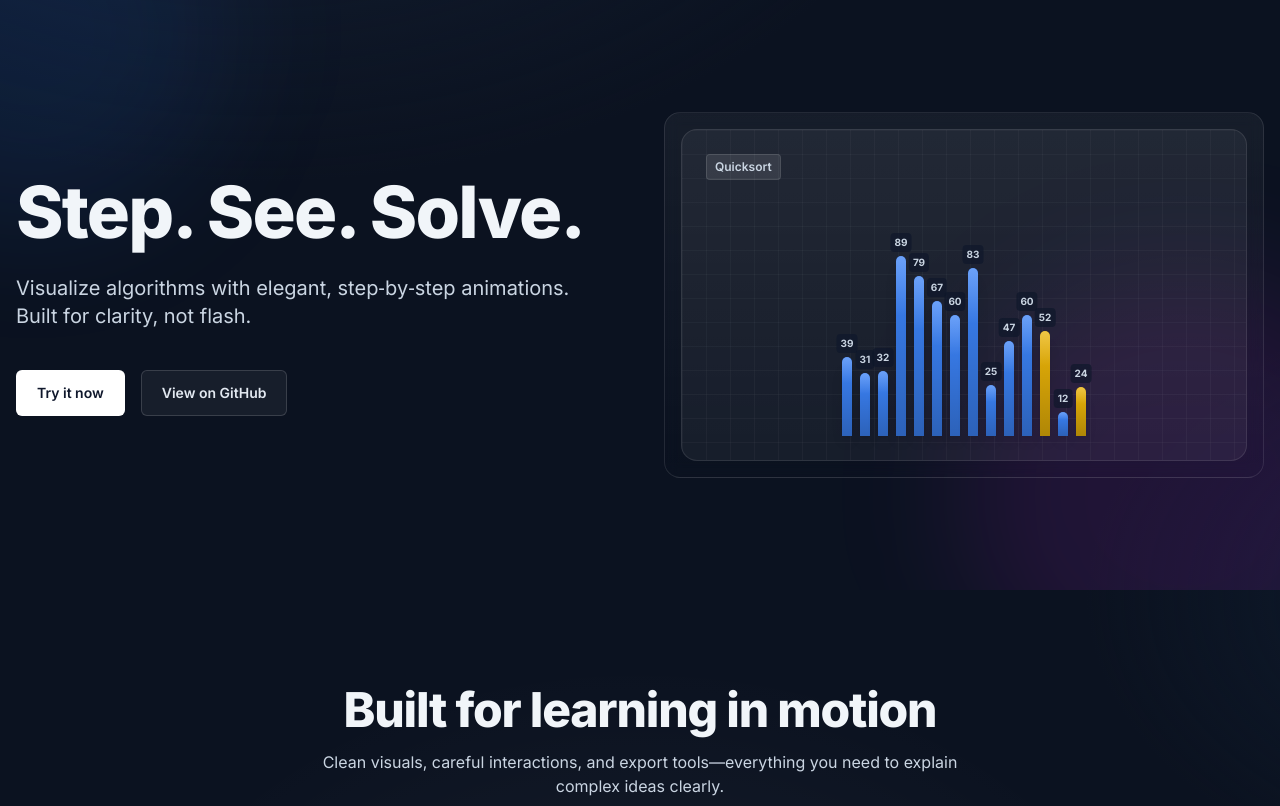
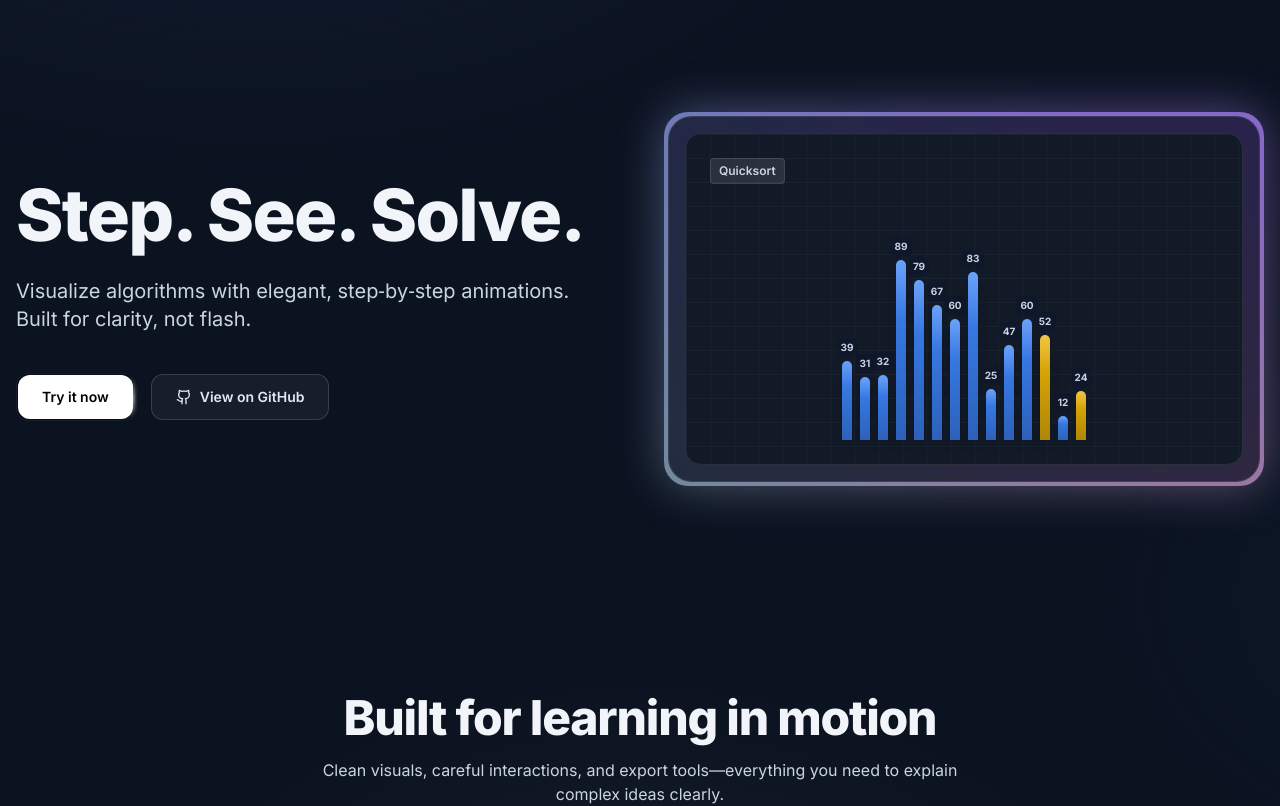
Before and after one commit to WilliamHoltsdalen/algviz, a Next.js app: page / in a window 1280 px wide. Shown: the top 806 px of the page. Built offline with nearby package versions, Linux system fonts and the light colour scheme.

Commit message:
feat(ui): improve landing page hero styling

```diff
--- a/src/components/LandingHero.tsx
+++ b/src/components/LandingHero.tsx
@@ -2,15 +2,15 @@
 
 import { motion } from 'framer-motion';
 import LiveSortingPreview from './LiveSortingPreview';
+import { BackgroundGradient } from './ui/background-gradient';
+import { HoverBorderGradient } from './ui/hover-border-gradient';
+import Link from 'next/link';
+import { Github } from 'lucide-react';
 
 export default function LandingHero() {
   return (
-    <section className="relative overflow-hidden">
-      {/* background accents */}
-      <div aria-hidden className="pointer-events-none absolute inset-0 -z-10">
-        <div className="absolute -top-40 -left-40 h-96 w-96 rounded-full bg-blue-500/10 blur-3xl" />
-        <div className="absolute -bottom-32 -right-32 h-[28rem] w-[28rem] rounded-full bg-fuchsia-500/10 blur-3xl" />
-      </div>
+    <section className="relative">
+
 
       <div className="container mx-auto px-4 py-20 md:py-28">
         <div className="grid grid-cols-1 lg:grid-cols-2 gap-12 items-center">
@@ -39,20 +39,35 @@
               animate={{ opacity: 1, y: 0 }}
               transition={{ delay: 0.15, duration: 0.5 }}
             >
-              <a
-                href="/app"
-                className="inline-flex items-center justify-center rounded-md bg-white text-slate-900 px-5 py-3 text-sm font-semibold hover:bg-white/90 border border-white/10"
-              >
-                Try it now
-              </a>
-              <a
+              <Link href="/app" className="inline-block" aria-label="Open the app">
+                <motion.div
+                  whileHover={{ scale: 1.05 }}
+                  whileTap={{ scale: 0.95 }}
+                  transition={{
+                    type: "spring",
+                    stiffness: 400,
+                    damping: 17
+                  }}
+                >
+                  <HoverBorderGradient
+                    as="button"
+                    containerClassName="rounded-xl"
+                    className="dark:bg-background bg-white text-black dark:text-white flex items-center space-x-2 px-6 py-3 text-sm font-semibold"
+                  >
+                    Try it now
+                  </HoverBorderGradient>
+                </motion.div>
+              </Link>
+              <Link
                 href="https://github.com/"
                 target="_blank"
                 rel="noopener"
-                className="inline-flex items-center justify-center rounded-md px-5 py-3 text-sm font-semibold text-slate-200 border border-white/15 bg-white/5 hover:bg-white/10"
+                className="inline-flex items-center justify-center rounded-xl px-6 py-3 text-sm font-semibold text-slate-200 border border-white/15 bg-white/5 hover:bg-white/10 transition-colors"
+                aria-label="View on GitHub"
               >
+                <Github className="h-4 w-4 mr-2" aria-hidden />
                 View on GitHub
-              </a>
+              </Link>
             </motion.div>
           </div>
 
@@ -63,9 +78,11 @@
             transition={{ delay: 0.1, duration: 0.6 }}
             className="relative"
           >
-            <div className="rounded-2xl border border-white/10 bg-gradient-to-b from-white/5 to-white/0 p-4 backdrop-blur-sm">
-              <LiveSortingPreview />
-            </div>
+            <BackgroundGradient containerClassName="rounded-3xl" animate>
+              <div className="rounded-3xl border border-white/10 bg-slate-950/70 p-4 backdrop-blur-sm">
+                <LiveSortingPreview />
+              </div>
+            </BackgroundGradient>
           </motion.div>
         </div>
       </div>
--- a/src/components/LiveSortingPreview.tsx
+++ b/src/components/LiveSortingPreview.tsx
@@ -102,7 +102,8 @@
   }
 
   return (
-    <div className="relative bg-white/5 border border-white/10 rounded-2xl p-6 overflow-hidden">
+    <div className="relative bg-background rounded-2xl">
+    <div className="relative bg-white/3 border border-white/10 rounded-2xl p-6 overflow-hidden">
       {/* subtle grid */}
       <div aria-hidden className="pointer-events-none absolute inset-0">
         <svg width="100%" height="100%">
@@ -178,5 +179,6 @@
         })}
       </div>
     </div>
+    </div>
   );
 }
--- /dev/null
+++ b/src/components/ui/background-gradient.tsx
@@ -0,0 +1,72 @@
+import { cn } from "@/lib/utils";
+import React from "react";
+import { motion } from "framer-motion";
+
+export const BackgroundGradient = ({
+  children,
+  className,
+  containerClassName,
+  animate = true,
+}: {
+  children?: React.ReactNode;
+  className?: string;
+  containerClassName?: string;
+  animate?: boolean;
+}) => {
+  const variants = {
+    initial: {
+      backgroundPosition: "0 50%",
+    },
+    animate: {
+      backgroundPosition: ["0, 50%", "100% 50%", "0 50%"],
+    },
+  };
+  return (
+    <div className={cn("relative p-[4px] group", containerClassName)}>
+      <motion.div
+        variants={animate ? variants : undefined}
+        initial={animate ? "initial" : undefined}
+        animate={animate ? "animate" : undefined}
+        transition={
+          animate
+            ? {
+                duration: 5,
+                repeat: Infinity,
+                repeatType: "reverse",
+              }
+            : undefined
+        }
+        style={{
+          backgroundSize: animate ? "400% 400%" : undefined,
+        }}
+        className={cn(
+          "absolute inset-0 rounded-3xl z-[1] opacity-60 group-hover:opacity-100 blur-xl  transition duration-500 will-change-transform",
+          " bg-[radial-gradient(circle_farthest-side_at_0_100%,#00ccb1,transparent),radial-gradient(circle_farthest-side_at_100%_0,#7b61ff,transparent),radial-gradient(circle_farthest-side_at_100%_100%,#ffc414,transparent),radial-gradient(circle_farthest-side_at_0_0,#1ca0fb,#141316)]"
+        )}
+      />
+      <motion.div
+        variants={animate ? variants : undefined}
+        initial={animate ? "initial" : undefined}
+        animate={animate ? "animate" : undefined}
+        transition={
+          animate
+            ? {
+                duration: 5,
+                repeat: Infinity,
+                repeatType: "reverse",
+              }
+            : undefined
+        }
+        style={{
+          backgroundSize: animate ? "400% 400%" : undefined,
+        }}
+        className={cn(
+          "absolute inset-0 rounded-3xl z-[1] will-change-transform",
+          "bg-[radial-gradient(circle_farthest-side_at_0_100%,#00ccb1,transparent),radial-gradient(circle_farthest-side_at_100%_0,#7b61ff,transparent),radial-gradient(circle_farthest-side_at_100%_100%,#ffc414,transparent),radial-gradient(circle_farthest-side_at_0_0,#1ca0fb,#141316)]"
+        )}
+      />
+
+      <div className={cn("relative z-10", className)}>{children}</div>
+    </div>
+  );
+};
--- /dev/null
+++ b/src/components/ui/hover-border-gradient.tsx
@@ -0,0 +1,99 @@
+"use client";
+import React, { useState, useEffect, useRef } from "react";
+
+import { motion } from "framer-motion";
+import { cn } from "@/lib/utils";
+
+type Direction = "TOP" | "LEFT" | "BOTTOM" | "RIGHT";
+
+export function HoverBorderGradient({
+  children,
+  containerClassName,
+  className,
+  as: Tag = "button",
+  duration = 1,
+  clockwise = true,
+  ...props
+}: React.PropsWithChildren<
+  {
+    as?: React.ElementType;
+    containerClassName?: string;
+    className?: string;
+    duration?: number;
+    clockwise?: boolean;
+  } & React.HTMLAttributes<HTMLElement>
+>) {
+  const [hovered, setHovered] = useState<boolean>(false);
+  const [direction, setDirection] = useState<Direction>("TOP");
+
+  const rotateDirection = (currentDirection: Direction): Direction => {
+    const directions: Direction[] = ["TOP", "LEFT", "BOTTOM", "RIGHT"];
+    const currentIndex = directions.indexOf(currentDirection);
+    const nextIndex = clockwise
+      ? (currentIndex - 1 + directions.length) % directions.length
+      : (currentIndex + 1) % directions.length;
+    return directions[nextIndex];
+  };
+
+  const movingMap: Record<Direction, string> = {
+    TOP: "radial-gradient(20.7% 50% at 50% 0%, hsl(0, 0%, 100%) 0%, rgba(255, 255, 255, 0) 100%)",
+    LEFT: "radial-gradient(16.6% 43.1% at 0% 50%, hsl(0, 0%, 100%) 0%, rgba(255, 255, 255, 0) 100%)",
+    BOTTOM:
+      "radial-gradient(20.7% 50% at 50% 100%, hsl(0, 0%, 100%) 0%, rgba(255, 255, 255, 0) 100%)",
+    RIGHT:
+      "radial-gradient(16.2% 41.199999999999996% at 100% 50%, hsl(0, 0%, 100%) 0%, rgba(255, 255, 255, 0) 100%)",
+  };
+
+  const highlight =
+    "radial-gradient(75% 181.15942028985506% at 50% 50%,rgb(39, 157, 253) 0%, rgba(255, 255, 255, 0) 100%)";
+
+  useEffect(() => {
+    if (!hovered) {
+      const interval = setInterval(() => {
+        setDirection((prevState) => rotateDirection(prevState));
+      }, duration * 1000);
+      return () => clearInterval(interval);
+    }
+  }, [hovered]);
+  return (
+    <Tag
+      onMouseEnter={(event: React.MouseEvent<HTMLDivElement>) => {
+        setHovered(true);
+      }}
+      onMouseLeave={() => setHovered(false)}
+      className={cn(
+        "relative flex rounded-full border border-gray-600/20 content-center bg-black/20 hover:bg-black/10 transition duration-100 dark:bg-white/20 items-center flex-col flex-nowrap gap-10 h-min justify-center overflow-visible p-px decoration-clone w-fit",
+        containerClassName
+      )}
+      {...props}
+    >
+      <div
+        className={cn(
+          "w-auto text-white z-10 bg-black px-4 py-2 rounded-[inherit]",
+          className
+        )}
+      >
+        {children}
+      </div>
+      <motion.div
+        className={cn(
+          "flex-none inset-0 overflow-hidden absolute z-0 rounded-[inherit]"
+        )}
+        style={{
+          filter: "blur(2px)",
+          position: "absolute",
+          width: "100%",
+          height: "100%",
+        }}
+        initial={{ background: movingMap[direction] }}
+        animate={{
+          background: hovered
+            ? [movingMap[direction], highlight]
+            : movingMap[direction],
+        }}
+        transition={{ ease: "linear", duration: duration ?? 1 }}
+      />
+      <div className="bg-black absolute z-1 flex-none inset-[2px] rounded-[100px]" />
+    </Tag>
+  );
+}
```
